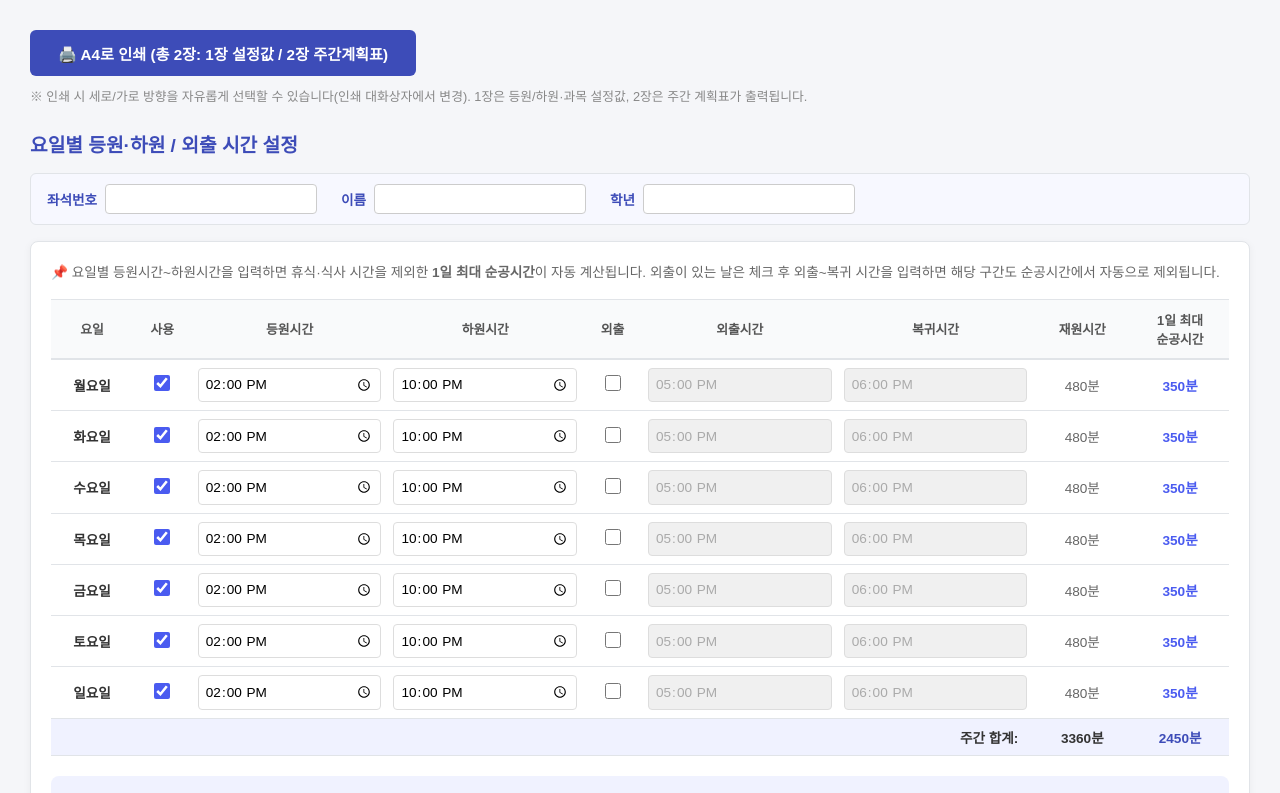
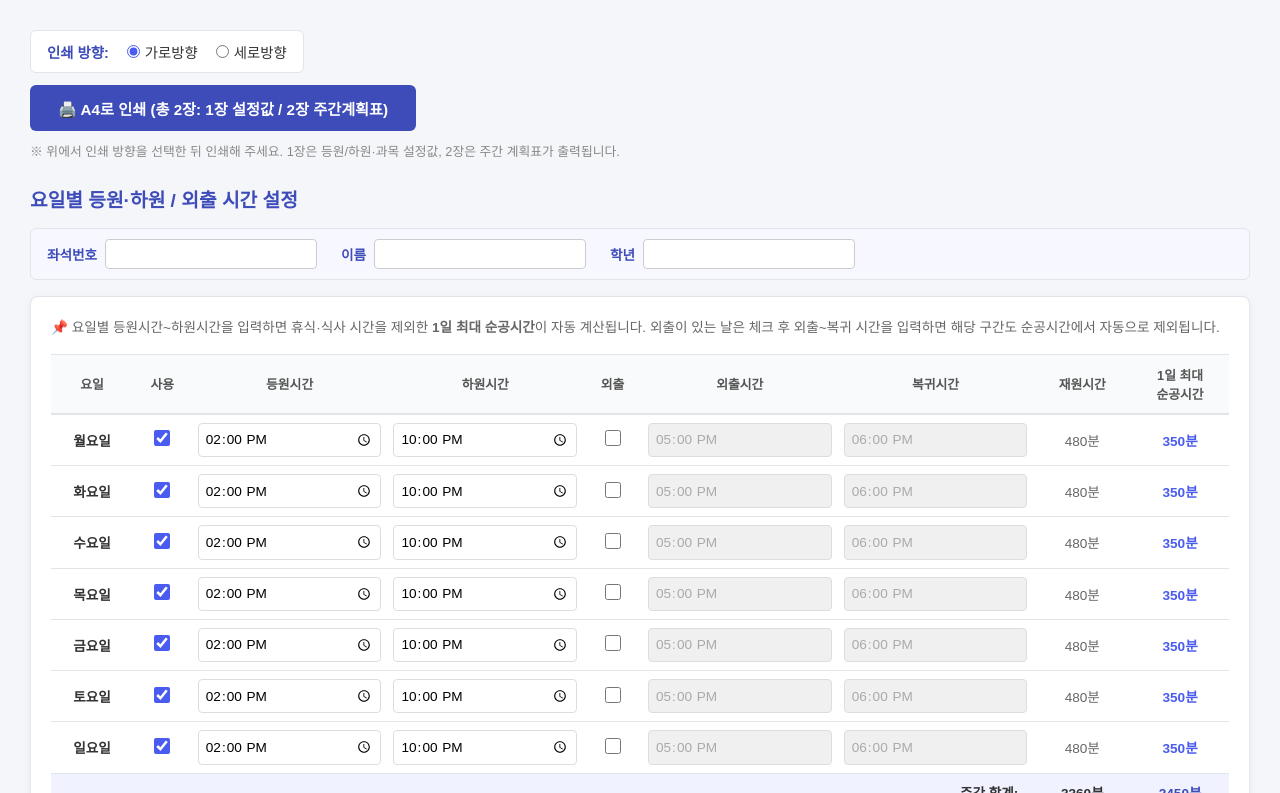
Before and after one commit to metastudy25/eden_Planner-2026-for-students, a plain HTML site: page index.html in a window 1280 px wide. Both pictures are taken after a click on the button "계획 시작하기 🚀". Shown: the top 793 px of the page. Drawn offline with Linux system fonts and the light colour scheme; a web font is replaced by a local one.

Commit message:
Update index.html

```diff
--- a/index.html
+++ b/index.html
@@ -46,6 +46,15 @@
         }
         .print-btn:hover { background: #2f3a96; }
         .print-sub-note { font-size: 0.8rem; color: #888; margin-bottom: 25px; }
+
+        .print-options {
+            display: flex; align-items: center; gap: 18px; margin-bottom: 12px;
+            padding: 10px 16px; background: #fff; border: 1px solid var(--border); border-radius: 6px;
+            width: fit-content;
+        }
+        .print-options-label { font-size: 0.9rem; font-weight: 700; color: #3d4cb8; }
+        .print-options label { font-size: 0.9rem; color: #333; display: flex; align-items: center; gap: 5px; cursor: pointer; }
+        .print-options input[type="radio"] { accent-color: var(--primary); cursor: pointer; }
 
         /* 좌석번호 / 이름 / 학년 기록란 */
         .student-info-bar {
@@ -167,7 +176,16 @@
         footer { text-align: center; color: #888; font-size: 0.8rem; margin-top: 20px; }
 
         @media print {
-            @page { size: A4; margin: 6mm; }
+            /* 인쇄 방향은 #dynamic-page-style 에서 동적으로 설정됨 */
+            .print-page {
+                min-height: 100vh;
+                display: flex;
+                flex-direction: column;
+                justify-content: center;
+                box-sizing: border-box;
+                page-break-after: always;
+            }
+            .print-page:last-child { page-break-after: auto; }
 
             /* 박스 바탕색은 모두 제거(잉크 절약), 선/테두리만 선명하게 표시 */
             * {
@@ -180,9 +198,6 @@
             body { background: #fff !important; padding: 0; }
             .no-print, #intro-overlay, .add-btn, .del-btn, .print-btn, .print-sub-note { display: none !important; }
             .container { display: block !important; max-width: 100%; padding: 0; }
-
-            .print-page { page-break-after: always; }
-            .print-page:last-child { page-break-after: auto; }
 
             /* 1,2 항목 한 페이지 안에 들어가도록 여백/글자 크기 최소화 */
             .section-title { font-size: 0.82rem; margin-bottom: 4px; }
@@ -221,6 +236,9 @@
             footer { font-size: 0.6rem; margin-top: 6px; }
         }
     </style>
+    <style id="dynamic-page-style">
+        @media print { @page { size: A4 landscape; margin: 6mm; } }
+    </style>
 </head>
 <body>
 
@@ -232,8 +250,13 @@
 
     <div class="container" id="app">
 
+        <div class="print-options no-print">
+            <span class="print-options-label">인쇄 방향:</span>
+            <label><input type="radio" name="print-orientation" value="landscape" checked onchange="setPrintOrientation(this.value)"> 가로방향</label>
+            <label><input type="radio" name="print-orientation" value="portrait" onchange="setPrintOrientation(this.value)"> 세로방향</label>
+        </div>
         <button class="print-btn no-print" onclick="window.print()">🖨️ A4로 인쇄 (총 2장: 1장 설정값 / 2장 주간계획표)</button>
-        <p class="print-sub-note no-print">※ 인쇄 시 세로/가로 방향을 자유롭게 선택할 수 있습니다(인쇄 대화상자에서 변경). 1장은 등원/하원·과목 설정값, 2장은 주간 계획표가 출력됩니다.</p>
+        <p class="print-sub-note no-print">※ 위에서 인쇄 방향을 선택한 뒤 인쇄해 주세요. 1장은 등원/하원·과목 설정값, 2장은 주간 계획표가 출력됩니다.</p>
 
         <div id="print-page-1" class="print-page">
 
@@ -470,6 +493,13 @@
 
         function overlapMinutes(aStart, aEnd, bStart, bEnd) {
             return Math.max(0, Math.min(aEnd, bEnd) - Math.max(aStart, bStart));
+        }
+
+        function setPrintOrientation(orientation) {
+            const styleEl = document.getElementById('dynamic-page-style');
+            if (styleEl) {
+                styleEl.textContent = `@media print { @page { size: A4 ${orientation}; margin: 6mm; } }`;
+            }
         }
 
         function syncStudentInfo(el) {
```
